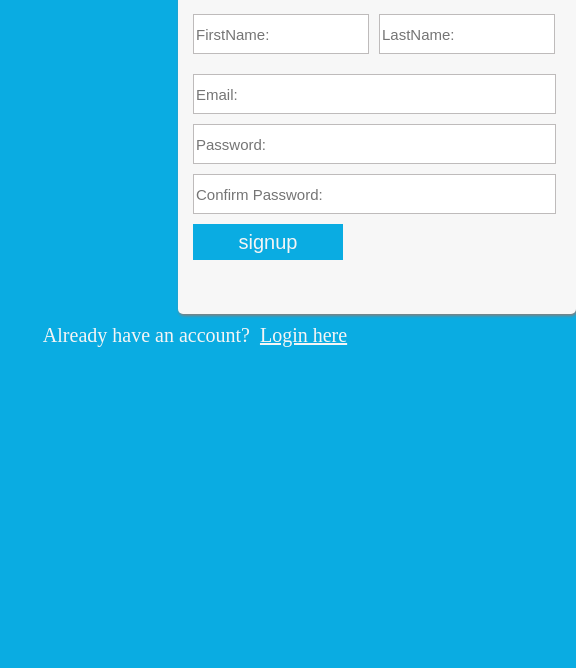
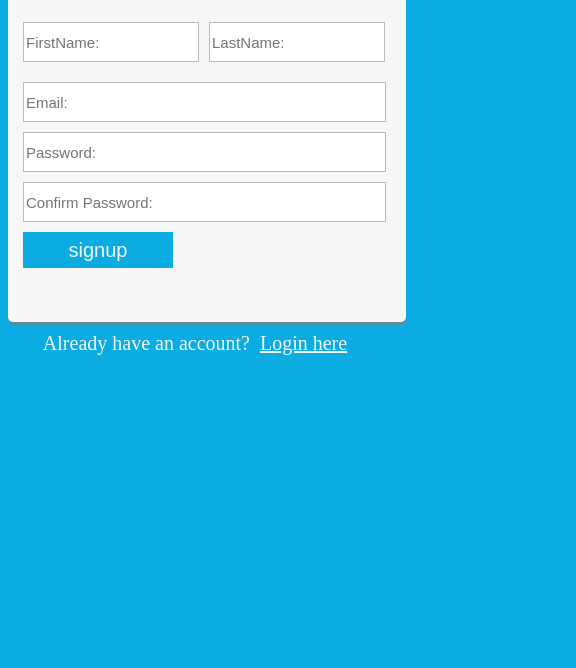
Before and after one commit to hafzamaria/login-signup-without-data-base, a website: page index.html in a window 390 px wide. Shown: the part 176-844 px from the top of the page, 576 px wide, since content can reach past the window. Drawn offline with nearby package versions, Linux system fonts and the light colour scheme.

Commit message:
flex changes

```diff
--- a/style.css
+++ b/style.css
@@ -1,5 +1,8 @@
 body{
     background-color: rgb(10, 172, 226);
+    display: flex;
+    flex-direction: column;
+    justify-content: center;
 }
 .start{
     border-bottom: 1px solid rgb(190, 187, 187);
@@ -14,7 +17,7 @@ h1{
 .main{
 
     width: 368px;
-    margin-left: 300px;
+    /* margin-left: 300px; */
     height: 450px;
     padding: 35px;
     background-color:rgb(247, 247, 247) ;
@@ -63,13 +66,22 @@ input{
     color: whitesmoke;
     margin-left: 10px;
 }
+
+@media only screen and (max-width: 1024px) {
+    .main{
+        height:420px ;
+        margin-top: 10px;
+        padding-top:3px ;
+
+    }
+}
 @media only screen and (max-width: 768px) {
     .main{
 
         height: 440px;
         padding-top: -3px;
         margin-top: 20px;
-        margin-left: 170px;
+        /* margin-left: 170px; */
         padding: 15px;
     }
     .login{
@@ -77,11 +89,14 @@ input{
         font-size: 20px;
     }
 }
+
+
 @media only screen and (max-width: 375px) {
     .main{
-        margin-left: 23px ;
+        /* margin-left: 23px ; */
         width:290px ;
         height: 450px;
+        margin-top: 10px;
     }
     .names input{
         width: 130px;
@@ -91,9 +106,12 @@ input{
     }
 }
 @media only screen and (max-width: 320px) {
+    body{
+        align-items: center;
+    }
     .main{
         width:250px ;
-        margin-left: 15px;
+        /* margin-left: 15px; */
     }
     .names input{
         width: 110px;
```
